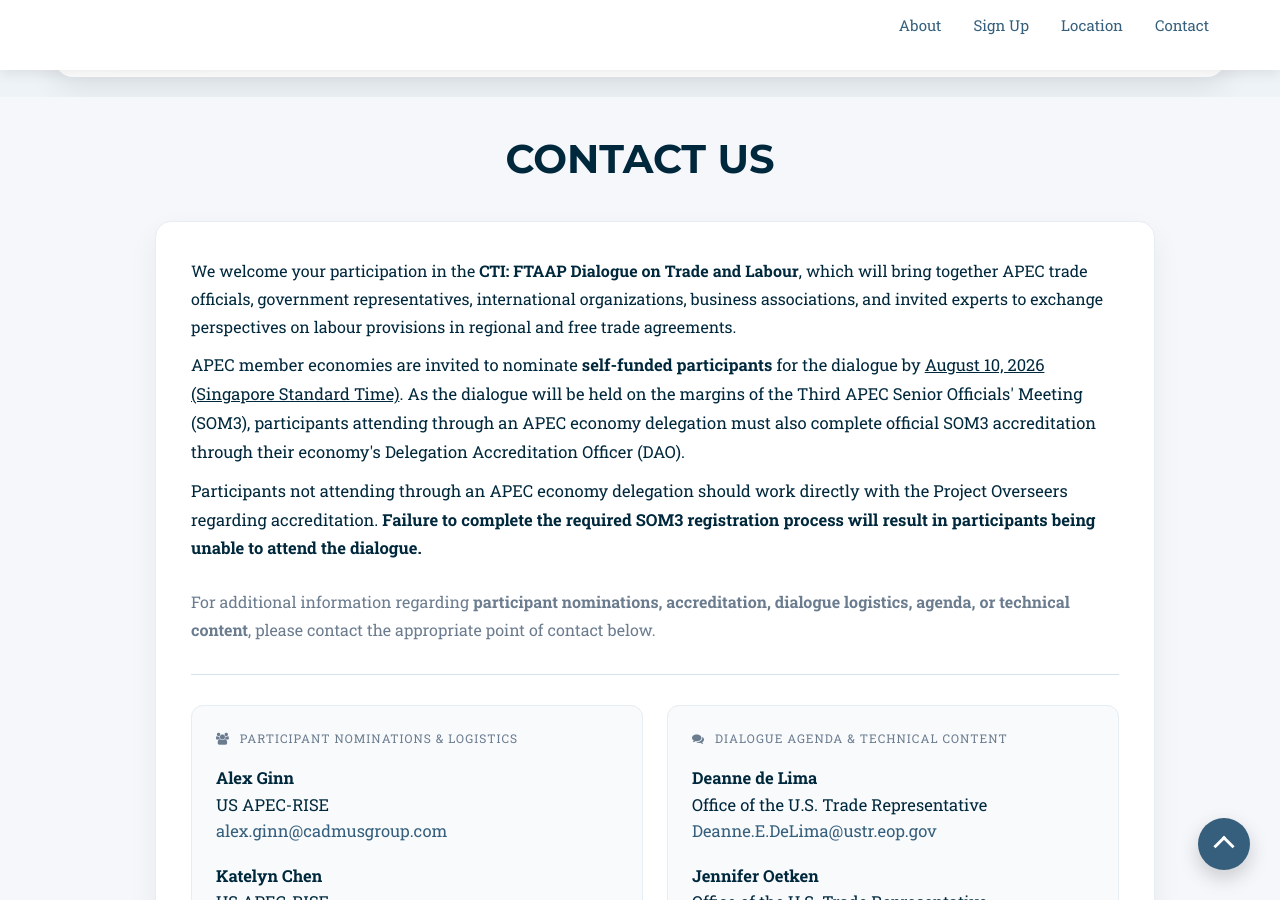
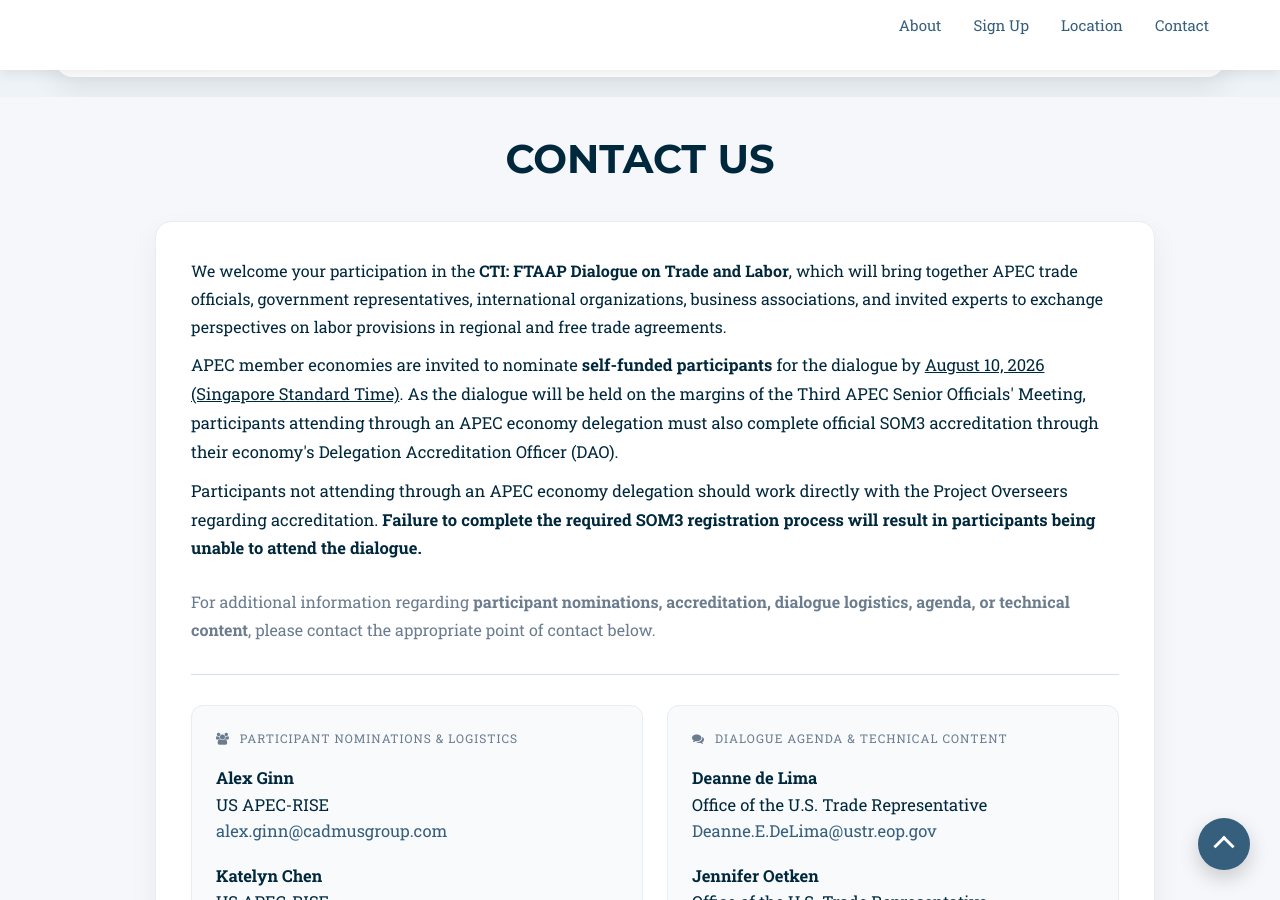
Before and after one commit to usapecrise/cti-ftaap-dialogue, a Jekyll site: the page built from index.html, in a window 1280 px wide and 900 px high, scrolled down 3343 px. Built offline with Jekyll 4.4.1, drawn with Linux system fonts in a browser that asks for light colours; nearby versions of some CDN libraries; some web fonts are replaced; library files that are not in the unit come from our copies.

Commit message:
Update contact.html

```diff
--- a/_includes/2016_data/contact.html
+++ b/_includes/2016_data/contact.html
@@ -21,11 +21,11 @@
 
           <!-- INTRO -->
           <p style="font-size:16px;">
-            We welcome your participation in the <strong>CTI: FTAAP Dialogue on Trade and Labour</strong>, which will bring together APEC trade officials, government representatives, international organizations, business associations, and invited experts to exchange perspectives on labour provisions in regional and free trade agreements.
+            We welcome your participation in the <strong>CTI: FTAAP Dialogue on Trade and Labor</strong>, which will bring together APEC trade officials, government representatives, international organizations, business associations, and invited experts to exchange perspectives on labor provisions in regional and free trade agreements.
           </p>
 
           <p style="margin-top:10px;">
-            APEC member economies are invited to nominate <strong>self-funded participants</strong> for the dialogue by <u>August 10, 2026 (Singapore Standard Time)</u>. As the dialogue will be held on the margins of the Third APEC Senior Officials' Meeting (SOM3), participants attending through an APEC economy delegation must also complete official SOM3 accreditation through their economy's Delegation Accreditation Officer (DAO).
+            APEC member economies are invited to nominate <strong>self-funded participants</strong> for the dialogue by <u>August 10, 2026 (Singapore Standard Time)</u>. As the dialogue will be held on the margins of the Third APEC Senior Officials' Meeting, participants attending through an APEC economy delegation must also complete official SOM3 accreditation through their economy's Delegation Accreditation Officer (DAO).
           </p>
 
           <p>
```
